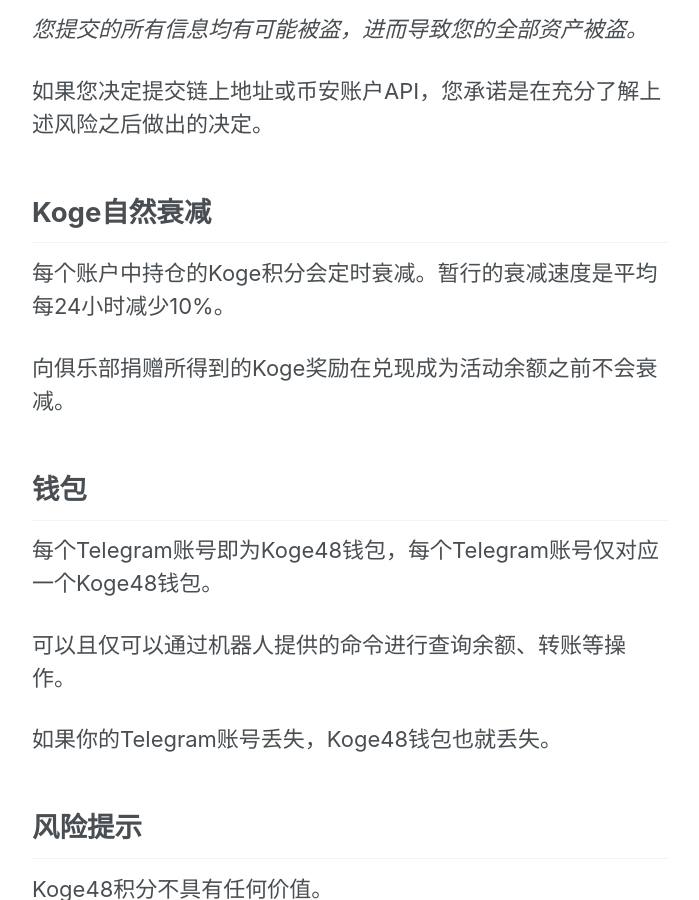
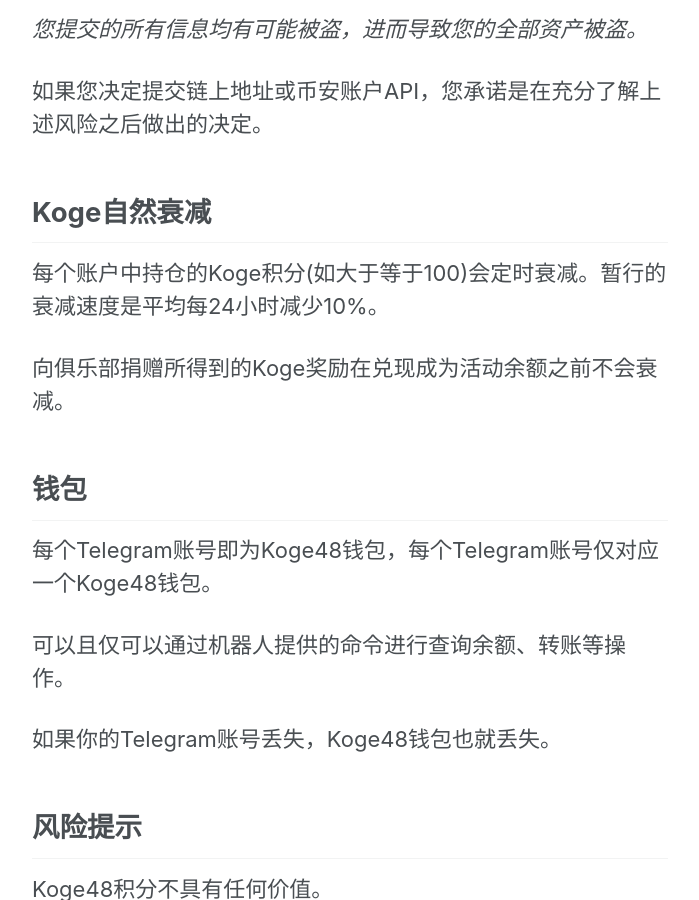
Before and after one commit to 48Club/BNB48Club.github.io, a Jekyll site: the page built from _pages/koge48.md, in a window 1280 px wide and 900 px high, scrolled down 1991 px. Shown: the whole window, without its empty margins (290-989 px from the left). Built offline with Jekyll 4.4.1, drawn with Linux system fonts in a browser that asks for light colours.

Commit message:
Koge衰减下限

```diff
--- a/_pages/koge48.md
+++ b/_pages/koge48.md
@@ -43,7 +43,7 @@
 如果您决定提交链上地址或币安账户API，您承诺是在充分了解上述风险之后做出的决定。
 
 ## Koge自然衰减
-每个账户中持仓的Koge积分会定时衰减。暂行的衰减速度是平均每24小时减少10%。
+每个账户中持仓的Koge积分(如大于等于100)会定时衰减。暂行的衰减速度是平均每24小时减少10%。
 
 向俱乐部捐赠所得到的Koge奖励在兑现成为活动余额之前不会衰减。
 
```
